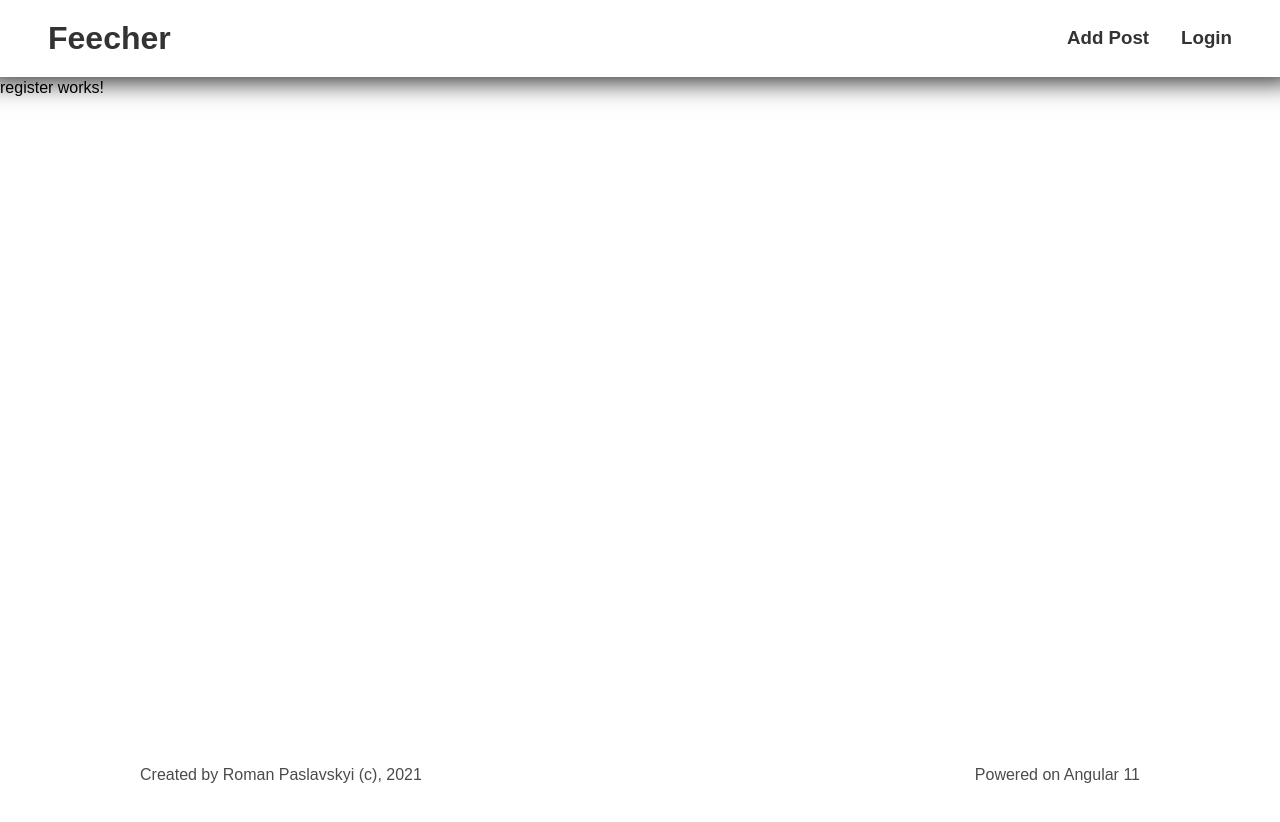
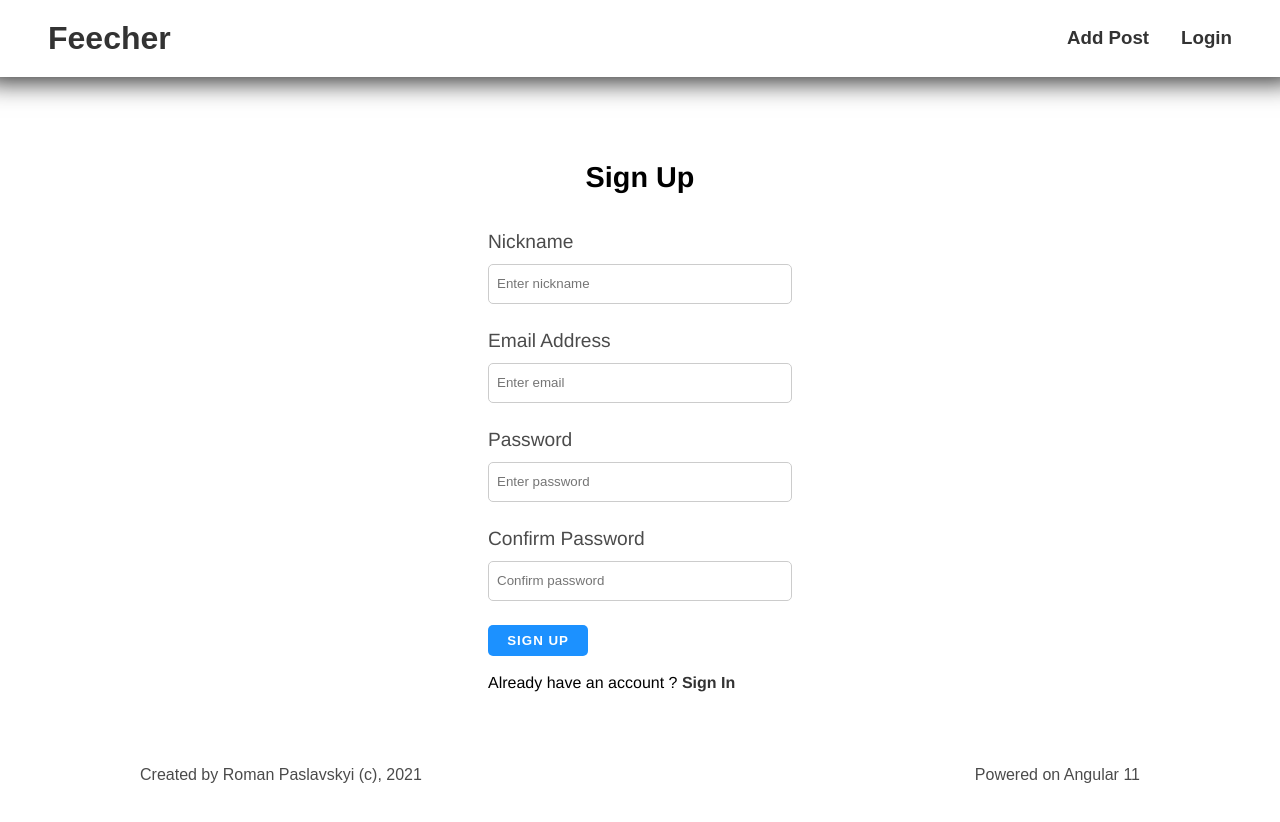
Before and after one commit to paslavskyi9roman/Freecher, an Angular app: page /register in a window 1280 px wide. Shown: the top 822 px of the page. Built offline with nearby package versions, Linux system fonts and the light colour scheme.

Commit message:
v0.2.2: Styling the Register component

```diff
--- a/src/app/components/login/login.component.html
+++ b/src/app/components/login/login.component.html
@@ -16,6 +16,6 @@
       placeholder="Enter password"
     /><br />
     <button>Sign In</button>
-    <p>New user ? <a href="#">Register</a></p>
+    <p>New user ? <a routerLink="/register">Register</a></p>
   </form>
 </div>
--- a/src/app/components/register/register.component.html
+++ b/src/app/components/register/register.component.html
@@ -1 +1,35 @@
-<p>register works!</p>
+<div class="login">
+  <h2>Sign Up</h2>
+  <form action="">
+    <label for="name">Nickname</label>
+    <input
+      type="text"
+      name="name"
+      id="name"
+      placeholder="Enter nickname"
+    /><br />
+    <label for="email">Email Address</label>
+    <input
+      type="email"
+      name="email"
+      id="email"
+      placeholder="Enter email"
+    /><br />
+    <label for="password">Password</label>
+    <input
+      type="password"
+      name="password"
+      id="password"
+      placeholder="Enter password"
+    /><br />
+    <label for="password">Confirm Password</label>
+    <input
+      type="password"
+      name="password"
+      id="password"
+      placeholder="Confirm password"
+    /><br />
+    <button>Sign Up</button>
+    <p>Already have an account ? <a routerLink="/login">Sign In</a></p>
+  </form>
+</div>
--- a/src/app/components/register/register.component.scss
+++ b/src/app/components/register/register.component.scss
@@ -0,0 +1,49 @@
+.login {
+  margin: 0 auto;
+  width: 400px;
+  display: flex;
+
+  flex-direction: column;
+  padding: 3rem;
+  font-family: Helvetica;
+  h2 {
+    text-align: center;
+    margin: 2rem 0;
+    font-size: 1.8rem;
+  }
+  p {
+    margin-top: 1rem;
+  }
+  a {
+    font-weight: bold;
+  }
+
+  label {
+    font-size: 1.2rem;
+    color: rgb(75, 75, 75);
+  }
+
+  input {
+    width: 100%;
+    height: 2.5rem;
+    margin: 0.5rem 0 1.5rem 0;
+    padding: 0.5rem;
+    border-radius: 5px;
+    border: 1px solid #ccc;
+    &:focus {
+      outline: none;
+      border-color: rgb(28, 145, 255);
+    }
+  }
+
+  button {
+    background-color: rgb(28, 145, 255);
+    border-radius: 5px;
+    color: #fff;
+    text-transform: uppercase;
+    letter-spacing: 1px;
+    padding: 0.5rem 1.2rem;
+    border: none;
+    font-weight: bold;
+  }
+}
```
